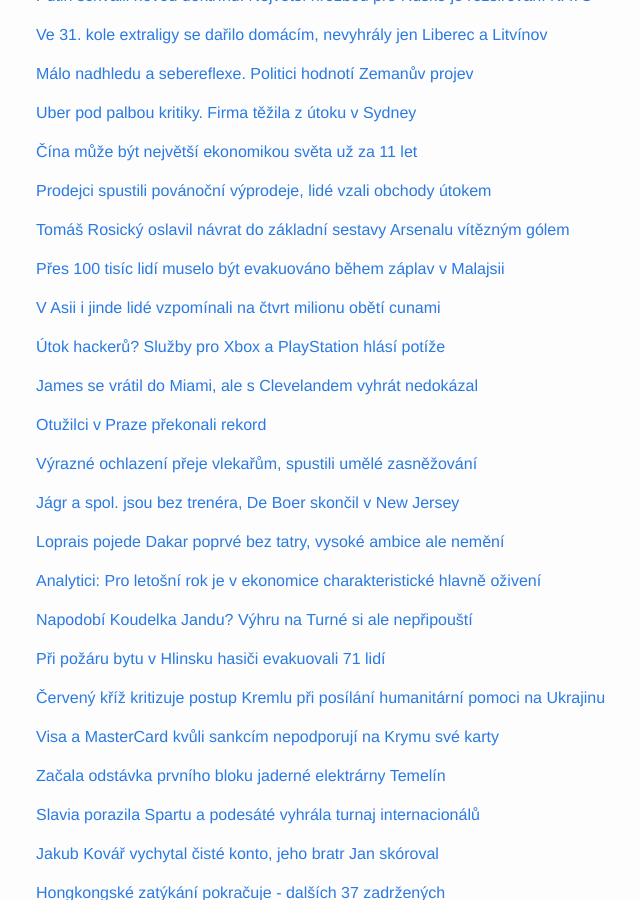
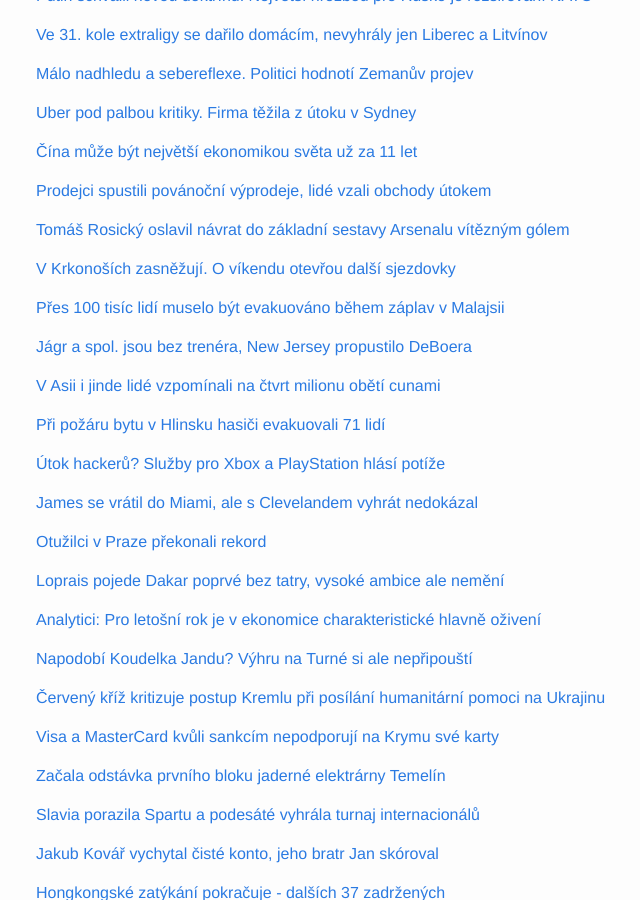
Before and after one commit to adliska/zpravar, a Jekyll site: the page built from index.html, in a window 1280 px wide and 900 px high, scrolled down 348 px. Shown: the whole window, without its empty margins (234-874 px from the left). Built offline with Jekyll 4.4.1, drawn with Linux system fonts in a browser that asks for light colours; some of the changed lines change nothing that is shown.

Commit message:
zpravar news update

```diff
--- a/index.html
+++ b/index.html
@@ -181,8 +181,17 @@
 <li><a href=http://www.tyden.cz/rubriky/sport/hokej/rosicky-se-dockal-po-sedmi-mesicich-si-zahraje-v-zakladu-arsenalu_328385.html>Rosický se dočkal! Po sedmi měsících si zahraje v základu Arsenalu - www.tyden.cz</a></li>
 <li><a href=http://sport.aktualne.cz/rosicky-si-po-sedmi-mesicich-zahraje-v-zakladu-arsenalu/r~a0c448768d2211e49f60002590604f2e/>Rosický si po sedmi měsících zahraje v základu Arsenalu - sport.aktualne.cz</a></li>
 </ul>
-</div><p><a href="javascript:;" onclick="toggle_visibility('zpravy12')">Přes 100 tisíc lidí muselo být evakuováno během záplav v Malajsii </a></p>
+</div><p><a href="javascript:;" onclick="toggle_visibility('zpravy12')">V Krkonoších zasněžují. O víkendu otevřou další sjezdovky</a></p>
 <div id="zpravy12" style="display:none">
+<ul>
+<li><a href=http://www.tyden.cz/rubriky/relax/cestovani/v-krkonosich-zasnezuji-o-vikendu-otevrou-dalsi-sjezdovky_328383.html>V Krkonoších zasněžují. O víkendu otevřou další sjezdovky - www.tyden.cz</a></li>
+<li><a href=http://www.denik.cz/z_domova/vyrazne-ochlazeni-preje-vlekarum-spustili-umele-zasnezovani-20141226.html>Výrazné ochlazení přeje vlekařům, spustili umělé zasněžování - www.denik.cz</a></li>
+<li><a href=http://zpravy.aktualne.cz/domaci/ochlazeni-vyhovuje-vlekarum-spustili-umele-zasnezovani/r~09d503348d2b11e4b98c002590604f2e/>Ochlazení vyhovuje vlekařům, spustili umělé zasněžování - zpravy.aktualne.cz</a></li>
+<li><a href=http://www.ceskatelevize.cz/ct24/domaci/296439-cesko-zasypal-snih-vlekari-pustili-snehova-dela/>Česko zasypal sníh, vlekaři pustili sněhová děla - www.ceskatelevize.cz</a></li>
+<li><a href=http://www.ceskatelevize.cz/ct24/domaci/296439-cesko-zasypal-snih-vlekari-pustily-snehova-dela/>Česko zasypal sníh, vlekaři pustily sněhová děla - www.ceskatelevize.cz</a></li>
+</ul>
+</div><p><a href="javascript:;" onclick="toggle_visibility('zpravy13')">Přes 100 tisíc lidí muselo být evakuováno během záplav v Malajsii </a></p>
+<div id="zpravy13" style="display:none">
 <ul>
 <li><a href=http://www.lidovky.cz/pres-100-tisic-lidi-muselo-byt-evakuovano-behem-zaplav-v-malajsii-ps5-/zpravy-svet.aspx?c=A141226_111025_ln_zahranici_Ele>Přes 100 tisíc lidí muselo být evakuováno během záplav v Malajsii  - www.lidovky.cz</a></li>
 <li><a href=http://zpravy.idnes.cz/kvuli-povodnim-v-malajsii-se-evakuovalo-sto-tisic-lidi-p1h-/zahranicni.aspx?c=A141226_111721_zahranicni_ert>Malajsie evakuovala sto tisíc lidí kvůli záplavám, premiér byl na golfu - zpravy.idnes.cz</a></li>
@@ -190,8 +199,17 @@
 <li><a href=http://www.ceskatelevize.cz/ct24/svet/296440-povodne-v-malajsii-vyhnaly-z-domovu-pres-100-tisic-lidi/>Povodně v Malajsii vyhnaly z domovů přes 100 tisíc lidí - www.ceskatelevize.cz</a></li>
 <li><a href=http://zpravy.aktualne.cz/zahranici/v-malajsii-kvuli-zaplavam-evakuovali-pres-sti-tisic-lidi/r~a9c7eef88cc511e498be002590604f2e/>V Malajsii kvůli záplavám evakuovali přes sto tisíc lidí - zpravy.aktualne.cz</a></li>
 </ul>
-</div><p><a href="javascript:;" onclick="toggle_visibility('zpravy13')">V Asii i jinde lidé vzpomínali na čtvrt milionu obětí cunami</a></p>
-<div id="zpravy13" style="display:none">
+</div><p><a href="javascript:;" onclick="toggle_visibility('zpravy14')">Jágr a spol. jsou bez trenéra, New Jersey propustilo DeBoera</a></p>
+<div id="zpravy14" style="display:none">
+<ul>
+<li><a href=http://sport.aktualne.cz/jagr-a-spol-jsou-bez-trenera-new-jersey-propustilo-deboera/r~3a0ee1a68d4311e4ab15002590604f2e/>Jágr a spol. jsou bez trenéra, New Jersey propustilo DeBoera - sport.aktualne.cz</a></li>
+<li><a href=http://www.rozhlas.cz/_zprava/jagr-a-spol-jsou-bez-trenera-de-boer-skoncil-v-new-jersey--1436813>Jágr a spol. jsou bez trenéra, De Boer skončil v New Jersey - www.rozhlas.cz</a></li>
+<li><a href=http://www.sportovninoviny.cz/zpravy/jagr-a-spol-jsou-bez-trenera-new-jersey-propustilo-deboera/1162616>Jágr a spol. jsou bez trenéra, New Jersey propustilo DeBoera - www.sportovninoviny.cz</a></li>
+<li><a href=http://hokej.idnes.cz/new-jersey-propustilo-trenera-deboera-dhs-/nhl.aspx?c=A141226_205631_nhl_ald>Jágr a spol. nemají trenéra. Vedení New Jersey propustilo DeBoera - hokej.idnes.cz</a></li>
+<li><a href=http://www.denik.cz/hokej/jagr-a-spol-jsou-bez-trenera-devils-kvuli-mizernym-vysledkum-vyhodili-deboera-20.html>Jágr a spol. jsou bez trenéra. New Jersey po sérii nezdarů vyhodilo DeBoera - www.denik.cz</a></li>
+</ul>
+</div><p><a href="javascript:;" onclick="toggle_visibility('zpravy15')">V Asii i jinde lidé vzpomínali na čtvrt milionu obětí cunami</a></p>
+<div id="zpravy15" style="display:none">
 <ul>
 <li><a href=http://www.ceskenoviny.cz/zpravy/zpravy/v-asii-i-jinde-lide-vzpominali-na-ctvrt-milionu-obeti-cunami/1162478>V Asii i jinde lidé vzpomínali na čtvrt milionu obětí cunami - www.ceskenoviny.cz</a></li>
 <li><a href=http://www.ceskenoviny.cz/zpravy/zpravy/asiate-vzpominaji-na-ctvrt-milionu-obeti-cunami/1162478>Asiaté vzpomínají na čtvrt milionu obětí cunami - www.ceskenoviny.cz</a></li>
@@ -199,77 +217,61 @@
 <li><a href=http://www.lidovky.cz/lide-v-asii-si-pripominaji-deset-let-od-tsunami-fq8-/zpravy-svet.aspx?c=A141226_082127_ln_zahranici_Ele>Lidé v Asii si připomínají deset let od tsunami  - www.lidovky.cz</a></li>
 <li><a href=http://www.novinky.cz/zahranicni/svet/357241-pred-deseti-lety-uderila-niciva-vlna-tsunami-zabila-ctvrt-milionu-lidi.html>Před deseti lety udeřila ničivá vlna tsunami, zabila čtvrt miliónu lidí - www.novinky.cz</a></li>
 </ul>
-</div><p><a href="javascript:;" onclick="toggle_visibility('zpravy14')">Útok hackerů? Služby pro Xbox a PlayStation hlásí potíže</a></p>
-<div id="zpravy14" style="display:none">
+</div><p><a href="javascript:;" onclick="toggle_visibility('zpravy16')">Při požáru bytu v Hlinsku hasiči evakuovali 71 lidí</a></p>
+<div id="zpravy16" style="display:none">
+<ul>
+<li><a href=http://www.novinky.cz/krimi/357271-pri-pozaru-bytu-v-hlinsku-hasici-evakuovali-71-lidi.html>Při požáru bytu v Hlinsku hasiči evakuovali 71 lidí - www.novinky.cz</a></li>
+<li><a href=http://ostrava.idnes.cz/pozar-obyvaciho-pokoje-v-opave-dzb-/ostrava-zpravy.aspx?c=A141226_114221_ostrava-zpravy_kol>Hasiči v Opavě vyjížděli k hořícímu bytu, o půlnoci evakuovali sedm lidí - ostrava.idnes.cz</a></li>
+<li><a href=http://zpravy.aktualne.cz/regiony/pri-pozaru-v-opave-se-zranili-ctyri-lide-nadychali-se-koure/r~9bea7f128ce311e4b98c002590604f2e/>Při požáru v Opavě se zranili čtyři lidé, nadýchali se kouře - zpravy.aktualne.cz</a></li>
+<li><a href=http://www.novinky.cz/krimi/357247-pri-pozaru-v-opavskem-byte-se-zranili-ctyri-lide.html>Při požáru v opavském bytě se zranili čtyři lidé - www.novinky.cz</a></li>
+</ul>
+</div><p><a href="javascript:;" onclick="toggle_visibility('zpravy17')">Útok hackerů? Služby pro Xbox a PlayStation hlásí potíže</a></p>
+<div id="zpravy17" style="display:none">
 <ul>
 <li><a href=http://www.ceskatelevize.cz/ct24/svet/296469-utok-hackeru-sluzby-pro-xbox-a-playstation-hlasi-potize/>Útok hackerů? Služby pro Xbox a PlayStation hlásí potíže - www.ceskatelevize.cz</a></li>
 <li><a href=http://zpravy.aktualne.cz/ekonomika/online-sluzby-pro-xbox-a-playstation-hlasi-problemy/r~419fdb648cdf11e490f70025900fea04/>Online služby pro Xbox a PlayStation hlásí problémy - zpravy.aktualne.cz</a></li>
 <li><a href=http://e-svet.e15.cz/internet/online-sluzby-konzoli-playstation-a-xbox-hlasi-potize-pry-kvuli-hackerum-1148702>Online služby konzolí PlayStation a Xbox hlásí potíže, prý kvůli hackerům - e-svet.e15.cz</a></li>
 <li><a href=http://www.novinky.cz/internet-a-pc/357244-sluzby-pro-xbox-a-playstation-mely-problemy-asi-kvuli-hackerum.html>Služby pro Xbox a PlayStation měly problémy, asi kvůli hackerům - www.novinky.cz</a></li>
 </ul>
-</div><p><a href="javascript:;" onclick="toggle_visibility('zpravy15')">James se vrátil do Miami, ale s Clevelandem vyhrát nedokázal</a></p>
-<div id="zpravy15" style="display:none">
+</div><p><a href="javascript:;" onclick="toggle_visibility('zpravy18')">James se vrátil do Miami, ale s Clevelandem vyhrát nedokázal</a></p>
+<div id="zpravy18" style="display:none">
 <ul>
 <li><a href=http://sport.aktualne.cz/james-se-vratil-do-miami-ale-s-clevelandem-vyhrat-nedokazal/r~930a91b48ce511e49bec0025900fea04/>James se vrátil do Miami, ale s Clevelandem vyhrát nedokázal - sport.aktualne.cz</a></li>
 <li><a href=http://sport.idnes.cz/basketbalova-nba-0kd-/basket.aspx?c=A141226_094633_sport-basket_ald>Návrat krále nebyl vítězný. James s Clevelandem v Miami prohrál - sport.idnes.cz</a></li>
 <li><a href=http://www.sportovninoviny.cz/zpravy/james-se-vratil-do-miami-ale-s-clevelandem-vyhrat-nedokazal/1162461>James se vrátil do Miami, ale s Clevelandem vyhrát nedokázal - www.sportovninoviny.cz</a></li>
 <li><a href=http://www.denik.cz/ostatni_sport/pikantni-bitva-james-se-vratil-do-miami-cleveland-ale-k-vyhre-nedovedl-20141226.html>Pikantní bitva. James se vrátil do Miami, Cleveland k výhře nedovedl - www.denik.cz</a></li>
 </ul>
-</div><p><a href="javascript:;" onclick="toggle_visibility('zpravy16')">Otužilci v Praze překonali rekord</a></p>
-<div id="zpravy16" style="display:none">
+</div><p><a href="javascript:;" onclick="toggle_visibility('zpravy19')">Otužilci v Praze překonali rekord</a></p>
+<div id="zpravy19" style="display:none">
 <ul>
 <li><a href=http://www.novinky.cz/domaci/357266-otuzilci-v-praze-prekonali-rekord.html>Otužilci v Praze překonali rekord - www.novinky.cz</a></li>
 <li><a href=http://www.ceskenoviny.cz/zpravy/zpravy/svatek-otuzilcu-na-vltave-prekonal-lonsky-rekord/1162511>Svátek otužilců na Vltavě překonal loňský rekord - www.ceskenoviny.cz</a></li>
 <li><a href=http://zpravy.aktualne.cz/domaci/otuzilci-se-vrhli-do-ledove-vltavy-hrala-je-pry-atmosfera/r~51ef738c8d0511e486b9002590604f2e/>Otužilci se vrhli do ledové Vltavy. Hřála je prý atmosféra - zpravy.aktualne.cz</a></li>
 <li><a href=http://www.tyden.cz/rubriky/relax/zabava/nikodemuv-memorial-do-vltavy-naskakal-rekordni-pocet-otuzilcu_328369.html>Nikodémův Memoriál: do Vltavy naskákal rekordní počet otužilců - www.tyden.cz</a></li>
 </ul>
-</div><p><a href="javascript:;" onclick="toggle_visibility('zpravy17')">Výrazné ochlazení přeje vlekařům, spustili umělé zasněžování</a></p>
-<div id="zpravy17" style="display:none">
-<ul>
-<li><a href=http://www.denik.cz/z_domova/vyrazne-ochlazeni-preje-vlekarum-spustili-umele-zasnezovani-20141226.html>Výrazné ochlazení přeje vlekařům, spustili umělé zasněžování - www.denik.cz</a></li>
-<li><a href=http://zpravy.aktualne.cz/domaci/ochlazeni-vyhovuje-vlekarum-spustili-umele-zasnezovani/r~09d503348d2b11e4b98c002590604f2e/>Ochlazení vyhovuje vlekařům, spustili umělé zasněžování - zpravy.aktualne.cz</a></li>
-<li><a href=http://www.ceskatelevize.cz/ct24/domaci/296439-cesko-zasypal-snih-vlekari-pustili-snehova-dela/>Česko zasypal sníh, vlekaři pustili sněhová děla - www.ceskatelevize.cz</a></li>
-<li><a href=http://www.ceskatelevize.cz/ct24/domaci/296439-cesko-zasypal-snih-vlekari-pustily-snehova-dela/>Česko zasypal sníh, vlekaři pustily sněhová děla - www.ceskatelevize.cz</a></li>
-</ul>
-</div><p><a href="javascript:;" onclick="toggle_visibility('zpravy18')">Jágr a spol. jsou bez trenéra, De Boer skončil v New Jersey</a></p>
-<div id="zpravy18" style="display:none">
-<ul>
-<li><a href=http://www.rozhlas.cz/_zprava/jagr-a-spol-jsou-bez-trenera-de-boer-skoncil-v-new-jersey--1436813>Jágr a spol. jsou bez trenéra, De Boer skončil v New Jersey - www.rozhlas.cz</a></li>
-<li><a href=http://www.sportovninoviny.cz/zpravy/jagr-a-spol-jsou-bez-trenera-new-jersey-propustilo-deboera/1162616>Jágr a spol. jsou bez trenéra, New Jersey propustilo DeBoera - www.sportovninoviny.cz</a></li>
-<li><a href=http://hokej.idnes.cz/new-jersey-propustilo-trenera-deboera-dhs-/nhl.aspx?c=A141226_205631_nhl_ald>Jágr a spol. nemají trenéra. Vedení New Jersey propustilo DeBoera - hokej.idnes.cz</a></li>
-<li><a href=http://www.denik.cz/hokej/jagr-a-spol-jsou-bez-trenera-devils-kvuli-mizernym-vysledkum-vyhodili-deboera-20.html>Jágr a spol. jsou bez trenéra. New Jersey po sérii nezdarů vyhodilo DeBoera - www.denik.cz</a></li>
-</ul>
-</div><p><a href="javascript:;" onclick="toggle_visibility('zpravy19')">Loprais pojede Dakar poprvé bez tatry, vysoké ambice ale nemění</a></p>
-<div id="zpravy19" style="display:none">
+</div><p><a href="javascript:;" onclick="toggle_visibility('zpravy20')">Loprais pojede Dakar poprvé bez tatry, vysoké ambice ale nemění</a></p>
+<div id="zpravy20" style="display:none">
 <ul>
 <li><a href=http://www.sportovninoviny.cz/zpravy/loprais-pojede-dakar-poprve-bez-tatry-vysoke-ambice-ale-nemeni/1162485>Loprais pojede Dakar poprvé bez tatry, vysoké ambice ale nemění - www.sportovninoviny.cz</a></li>
 <li><a href=http://sport.aktualne.cz/loprais-pojede-dakar-poprve-bez-tatry-podium-chce-i-s-manem/r~2b8a65b88ceb11e49f60002590604f2e/>Loprais pojede Dakar poprvé bez tatry, pódium chce i s manem - sport.aktualne.cz</a></li>
 <li><a href=http://sport.idnes.cz/ales-loprais-rallye-dakar-0yi-/motorsport.aspx?c=A141226_114130_motorsport_ald>Loprais pojede Dakar poprvé bez tatry, vysoké ambice ale nemění - sport.idnes.cz</a></li>
 <li><a href=http://www.denik.cz/motorismus/loprais-miri-na-dakar-poprve-bez-tatry-vysoke-ambice-se-nemeni-20141226.html>Loprais míří na Dakar bez tatry. Vysoké ambice zůstávají: Pole mi nesmí ujet - www.denik.cz</a></li>
 </ul>
-</div><p><a href="javascript:;" onclick="toggle_visibility('zpravy20')">Analytici: Pro letošní rok je v ekonomice charakteristické hlavně oživení</a></p>
-<div id="zpravy20" style="display:none">
+</div><p><a href="javascript:;" onclick="toggle_visibility('zpravy21')">Analytici: Pro letošní rok je v ekonomice charakteristické hlavně oživení</a></p>
+<div id="zpravy21" style="display:none">
 <ul>
 <li><a href=http://www.denik.cz/ekonomika/analytici-pro-letosni-rok-je-v-ekonomice-charakteristicke-hlavne-oziveni-2014122.html>Analytici: Pro letošní rok je v ekonomice charakteristické hlavně oživení - www.denik.cz</a></li>
 <li><a href=http://byznys.ihned.cz/c1-63301240-analytici-nezamestnanost-v-cesku-klesa-investice-hdp-ekonomika-oziveni>Analytici hodnotí rok 2014 dobře, přišlo oživení i pokles nezaměstnanosti - byznys.ihned.cz</a></li>
 <li><a href=http://www.financninoviny.cz/zpravodajstvi/zpravy/pro-letosni-rok-je-v-ekonomice-charakteristicke-hlavne-oziveni/1162464>Pro letošní rok je v ekonomice charakteristické hlavně oživení - www.financninoviny.cz</a></li>
 <li><a href=http://zpravy.e15.cz/domaci/ekonomika/2014-rok-ekonomickeho-oziveni-podle-analytiku-se-probudili-spotrebitele-1148705>2014: rok ekonomického oživení. Podle analytiků se probudili spotřebitelé - zpravy.e15.cz</a></li>
 </ul>
-</div><p><a href="javascript:;" onclick="toggle_visibility('zpravy21')">Napodobí Koudelka Jandu? Výhru na Turné si ale nepřipouští</a></p>
-<div id="zpravy21" style="display:none">
+</div><p><a href="javascript:;" onclick="toggle_visibility('zpravy22')">Napodobí Koudelka Jandu? Výhru na Turné si ale nepřipouští</a></p>
+<div id="zpravy22" style="display:none">
 <ul>
 <li><a href=http://sport.aktualne.cz/napodobi-koudelka-jandu-vyhru-na-turne-si-ale-nepripousti/r~70f73e3c8cfa11e4b6d20025900fea04/>Napodobí Koudelka Jandu? Výhru na Turné si ale nepřipouští - sport.aktualne.cz</a></li>
 <li><a href=http://www.sportovninoviny.cz/zpravy/koudelka-si-o-vanocich-odpocinul-a-na-turne-mysli-vysoko/1162490>Koudelka si o Vánocích odpočinul a na Turné myslí vysoko - www.sportovninoviny.cz</a></li>
 <li><a href=http://www.denik.cz/zimni_sporty/na-turne-jede-jako-favorit-na-vanoce-se-ale-koudelka-nehlidal-nacpal-jsem-se-201.html>Koudelka jede na Turné jako favorit. Vánoce? Nacpal se a vyhrál Stanley Cup - www.denik.cz</a></li>
 <li><a href=http://www.tyden.cz/rubriky/sport/zimni-sporty/koudelkovy-vanoce-po-obzerstvi-nepribral-ani-deko_328359.html>Koudelkovy Vánoce: po obžerství nepřibral ani deko - www.tyden.cz</a></li>
-</ul>
-</div><p><a href="javascript:;" onclick="toggle_visibility('zpravy22')">Při požáru bytu v Hlinsku hasiči evakuovali 71 lidí</a></p>
-<div id="zpravy22" style="display:none">
-<ul>
-<li><a href=http://www.novinky.cz/krimi/357271-pri-pozaru-bytu-v-hlinsku-hasici-evakuovali-71-lidi.html>Při požáru bytu v Hlinsku hasiči evakuovali 71 lidí - www.novinky.cz</a></li>
-<li><a href=http://ostrava.idnes.cz/pozar-obyvaciho-pokoje-v-opave-dzb-/ostrava-zpravy.aspx?c=A141226_114221_ostrava-zpravy_kol>Hasiči v Opavě vyjížděli k hořícímu bytu, o půlnoci evakuovali sedm lidí - ostrava.idnes.cz</a></li>
-<li><a href=http://zpravy.aktualne.cz/regiony/pri-pozaru-v-opave-se-zranili-ctyri-lide-nadychali-se-koure/r~9bea7f128ce311e4b98c002590604f2e/>Při požáru v Opavě se zranili čtyři lidé, nadýchali se kouře - zpravy.aktualne.cz</a></li>
-<li><a href=http://www.novinky.cz/krimi/357247-pri-pozaru-v-opavskem-byte-se-zranili-ctyri-lide.html>Při požáru v opavském bytě se zranili čtyři lidé - www.novinky.cz</a></li>
 </ul>
 </div><p><a href="javascript:;" onclick="toggle_visibility('zpravy23')">Červený kříž kritizuje postup Kremlu při posílání humanitární pomoci na Ukrajinu</a></p>
 <div id="zpravy23" style="display:none">
```
